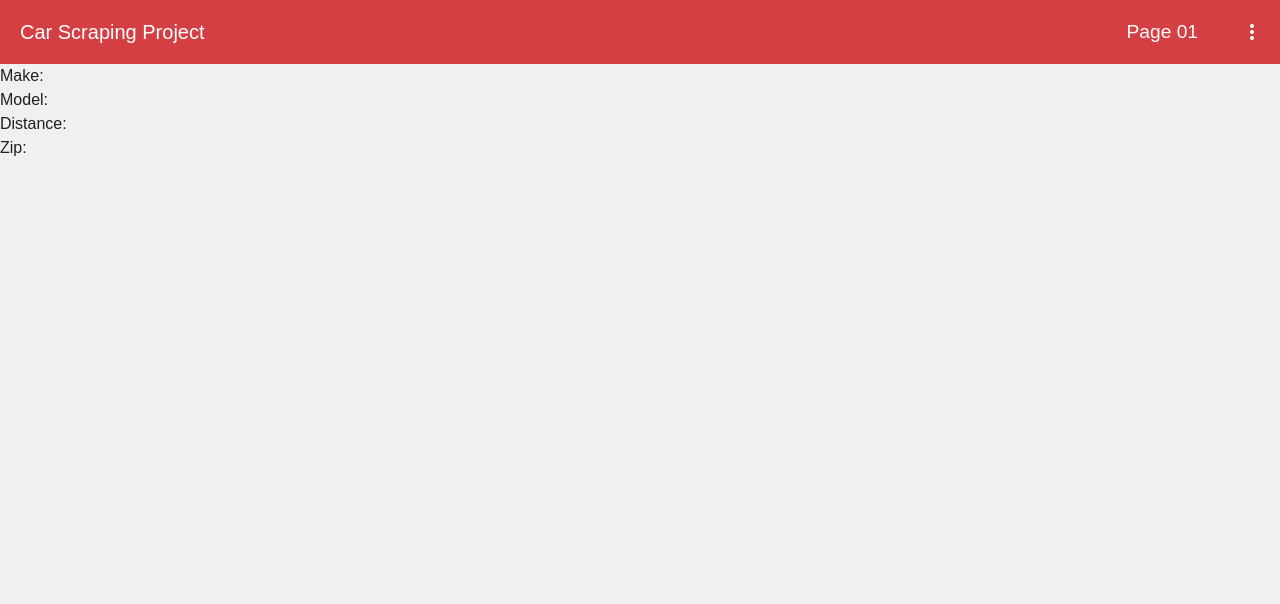
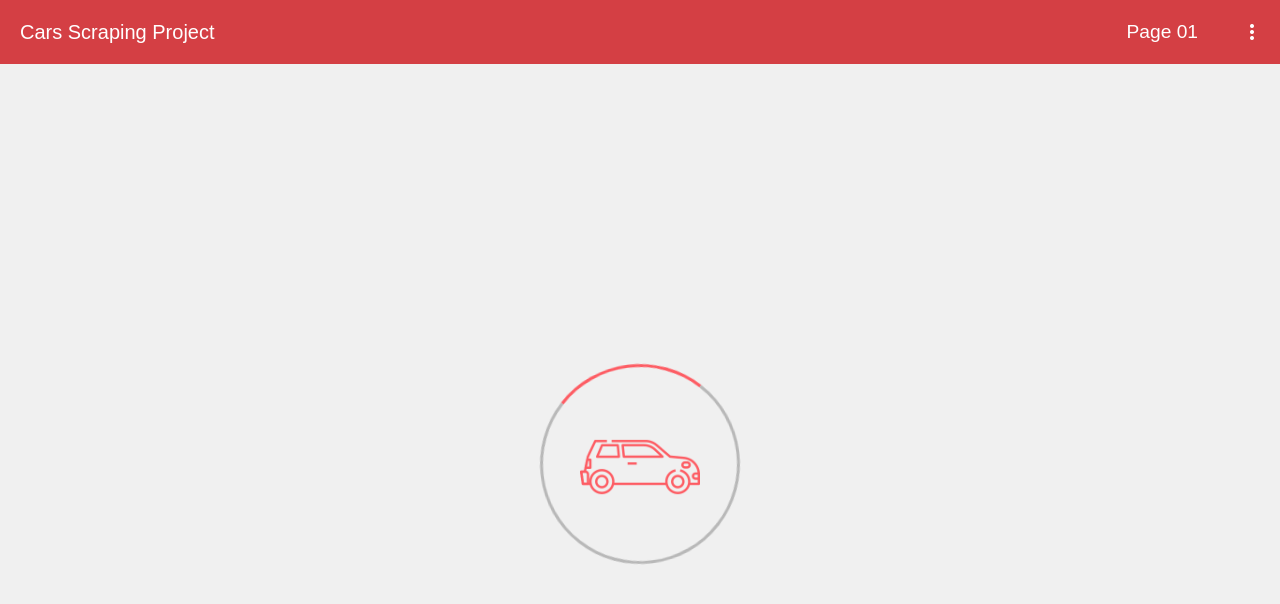
Before and after one commit to bilalrana351/cars-data-scraping-project, a Vue app in the folder Frontend/: page / in a window 1280 px wide. Shown: the top 604 px of the page. Built offline with nearby package versions, Linux system fonts and the light colour scheme.

Commit message:
V.3.0-f - Added Page Loader Component

```diff
--- /dev/null
+++ b/Frontend/src/components/Loader.vue
@@ -0,0 +1,53 @@
+<template>
+  <main>
+    <section>
+      <span></span>
+      <img src="../assets/icon.png" alt="" />
+    </section>
+  </main>
+</template>
+
+<script setup></script>
+
+<style scoped>
+section {
+  width: 200px;
+  height: 200px;
+  display: flex;
+  justify-content: center;
+  align-items: center;
+}
+span {
+  position: absolute;
+  border: 3px solid var(--text);
+  padding: 30px;
+  border-radius: 50%;
+  overflow: hidden;
+  width: 200px;
+  height: 200px;
+  border-top-color: var(--primary);
+  animation: spin 1s linear infinite;
+}
+img {
+  width: 120px;
+  height: 120px;
+  margin-top: 5px;
+  user-select: none;
+}
+main {
+  display: flex;
+  justify-content: center;
+  align-items: center;
+  height: 100%;
+  width: 100%;
+}
+
+@keyframes spin {
+  0% {
+    transform: rotate(0deg);
+  }
+  100% {
+    transform: rotate(360deg);
+  }
+}
+</style>
--- a/Frontend/src/components/NavBar.vue
+++ b/Frontend/src/components/NavBar.vue
@@ -1,6 +1,6 @@
 <template>
   <v-app-bar class="container" :elevation="2">
-    <v-app-bar-title>Car Scraping Project</v-app-bar-title>
+    <v-app-bar-title>Cars Scraping Project</v-app-bar-title>
     <v-spacer></v-spacer>
     <div class="data">Page 01</div>
     <v-menu>
@@ -31,7 +31,9 @@ const props = defineProps({});
 const items = [
   {
     title: "Reload Page",
-    onClick: () => {},
+    onClick: () => {
+      router.go(0);
+    },
     icon: "mdi-restart",
   },
 ];
--- a/Frontend/src/pages/index.vue
+++ b/Frontend/src/pages/index.vue
@@ -1,12 +1,7 @@
 <template>
   <main>
     <Navbar />
-    <div>
-      <p>Make: {{ params.make }}</p>
-      <p>Model: {{ params.model }}</p>
-      <p>Distance: {{ params.distance }}</p>
-      <p>Zip: {{ params.zip }}</p>
-    </div>
+    <Loader />
   </main>
 </template>
 
```
